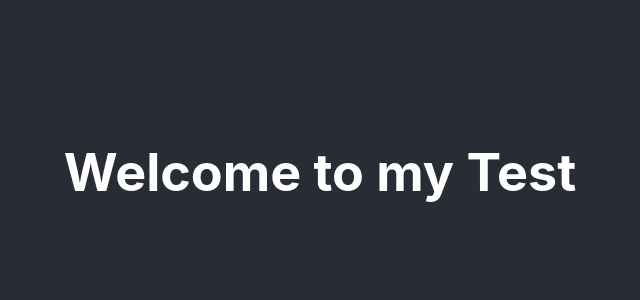
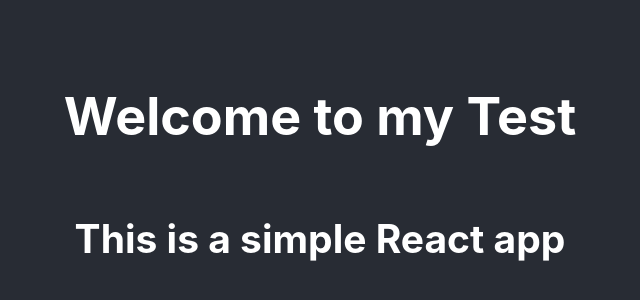
Before and after one commit to babakrb/react-ci-test, a React (Create React App) app: page / in a window 1280 px wide. Shown: the part 228-528 px from the top of the page, without its empty margins (320-960 px from the left). Built offline with nearby package versions, Linux system fonts and the light colour scheme.

Commit message:
checking App.js

```diff
--- a/src/App.js
+++ b/src/App.js
@@ -6,6 +6,7 @@
     <div className="App">
       <header className="App-header">
         <h1>Welcome to my Test</h1>
+       <h2 color='red'>This is a simple React app</h2>
 
       </header>
     </div>
```
